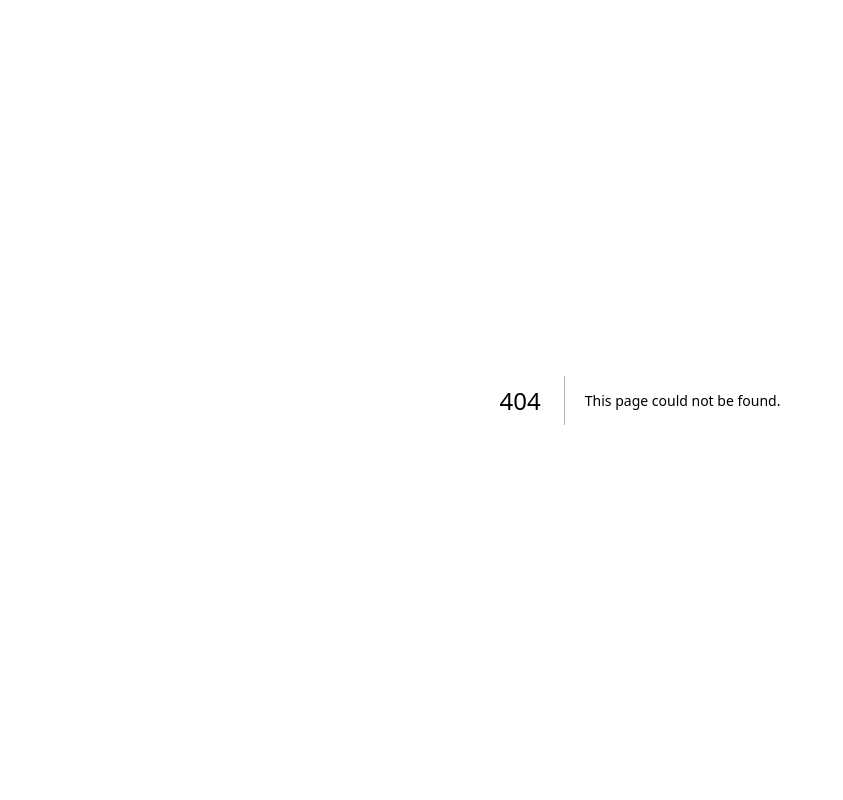
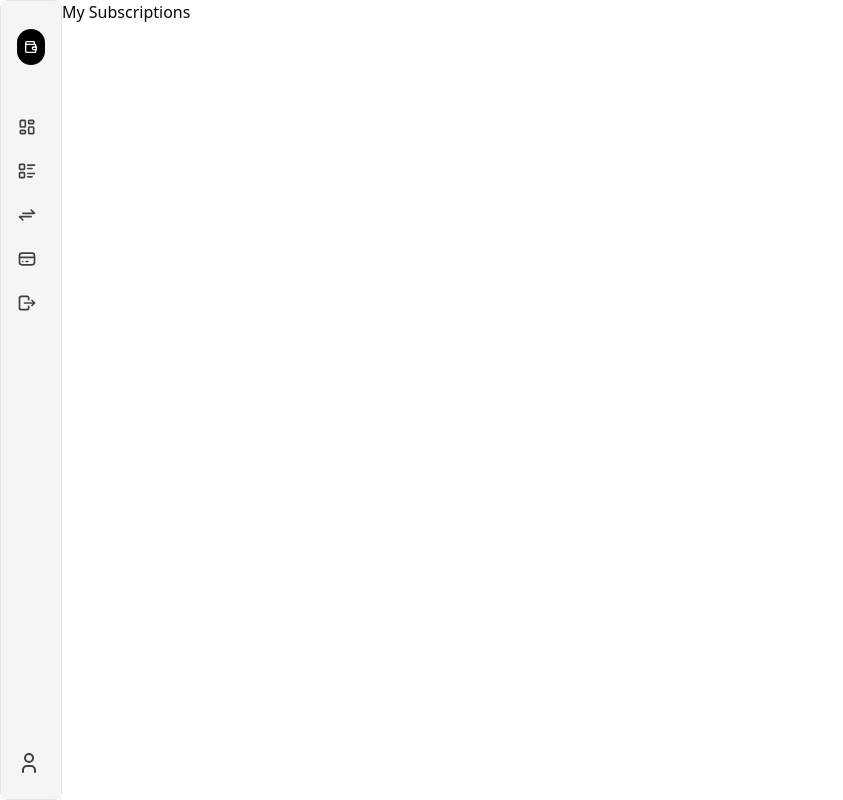
Before and after one commit to ShyamSundhar1411/Zenri-Frontend, a Next.js app: page /subscriptions in a window 1280 px wide. Before the commit this address had no page. Shown: the whole page, without its empty margins (0-843 px from the left). Built offline with nearby package versions, Linux system fonts and the light colour scheme.

Commit message:
feat: added side bar components and pages

```diff
--- a/package.json
+++ b/package.json
@@ -12,11 +12,13 @@
     "@hookform/resolvers": "^5.2.2",
     "@radix-ui/react-label": "^2.1.8",
     "@radix-ui/react-slot": "^1.2.4",
+    "@tabler/icons-react": "^3.35.0",
     "@tanstack/react-query": "^5.90.7",
     "axios": "^1.13.2",
     "class-variance-authority": "^0.7.1",
     "clsx": "^2.1.1",
     "lucide-react": "^0.553.0",
+    "motion": "^12.23.24",
     "next": "16.0.1",
     "react": "19.2.0",
     "react-dom": "19.2.0",
--- /dev/null
+++ b/src/app/accounts/page.tsx
@@ -0,0 +1,7 @@
+export default function MyAccounts(){
+    return (
+        <>
+            <h1>My Accounts</h1>
+        </>
+    )
+}
--- /dev/null
+++ b/src/app/components/side-bar.tsx
@@ -0,0 +1,127 @@
+"use client";
+import React, { useState } from "react";
+import { Sidebar, SidebarBody, SidebarLink } from "@/components/ui/sidebar";
+import {
+    IconArrowsExchange,
+
+    IconCreditCard,
+    IconLayoutDashboard,
+    IconListDetails,
+    IconLogout,
+
+    IconUser,
+
+    IconWallet,
+} from "@tabler/icons-react";
+import { motion } from "motion/react";
+import { cn } from "@/lib/utils";
+import { useAuthStore } from "@/store/auth-store";
+
+export function SideBarComponent() {
+    const user = useAuthStore((state) => state.user)
+
+    const links = [
+        {
+            label: "Dashboard",
+            href: "#",
+            icon: (
+                <IconLayoutDashboard className="h-5 w-5 shrink-0 text-neutral-700 dark:text-neutral-200" />
+            ),
+        },
+        {
+            label: "Subscriptions",
+            href: "/subscriptions",
+            icon: (
+                <IconListDetails className="h-5 w-5 shrink-0 text-neutral-700 dark:text-neutral-200" />
+            ),
+        },
+        {
+            label: "Transactions",
+            href: "/transactions",
+            icon: (
+                <IconArrowsExchange className="h-5 w-5 shrink-0 text-neutral-700 dark:text-neutral-200" />
+            ),
+        },
+        {
+            label: "Accounts",
+            href: "/accounts",
+            icon: (
+                <IconCreditCard className="h-5 w-5 shrink-0 text-neutral-700 dark:text-neutral-200" />
+            ),
+        },
+        {
+            label: "Logout",
+            href: "#",
+            icon: (
+                <IconLogout className="h-5 w-5 shrink-0 text-neutral-700 dark:text-neutral-200" />
+            ),
+        },
+    ];
+
+    const [open, setOpen] = useState(false);
+    return (
+        <div
+            className={cn(
+                "mx-auto flex  rounded-md border",
+                "h-screen",
+            )}
+        >
+            <Sidebar open={open} setOpen={setOpen}>
+                <SidebarBody className="justify-between gap-10">
+                    <div className="flex flex-1 flex-col overflow-x-hidden overflow-y-auto">
+                        {open ? <Logo /> : <LogoIcon />}
+                        <div className="mt-8 flex flex-col gap-2">
+                            {links.map((link, idx) => (
+                                <SidebarLink key={idx} link={link} />
+                            ))}
+                        </div>
+                    </div>
+                    <div>
+                        <SidebarLink
+                            link={{
+                                label: `${user ? user.userName : "Anonymous"}`,
+                                href: "#",
+                                icon: (
+                                    <IconUser className="h-6 w-6 shrink-0 text-neutral-700 dark:text-neutral-200" />
+                                ),
+                            }}
+                        />
+                    </div>
+                </SidebarBody>
+            </Sidebar>
+
+        </div>
+    );
+}
+
+export const Logo = () => {
+    return (
+        <a
+            href="#"
+            className="relative z-20 flex items-center space-x-3 p-2"
+        >
+            <div className="flex h-9 w-9 items-center justify-center rounded-xl bg-black dark:bg-white">
+                <IconWallet className="h-4 w-4 text-white dark:text-black" />
+            </div>
+
+            <motion.span
+                initial={{ opacity: 0, x: -4 }}
+                animate={{ opacity: 1, x: 0 }}
+                className="text-lg font-semibold tracking-wide text-black dark:text-white"
+            >
+                Zenri
+            </motion.span>
+        </a>
+    );
+};
+
+
+export const LogoIcon = () => {
+    return (
+        <div className="w-full flex items-center justify-center py-3">
+            <div className="flex h-9 w-9 items-center justify-center rounded-xl bg-black dark:bg-white">
+                <IconWallet className="h-4 w-4 text-white dark:text-black" />
+            </div>
+        </div>
+    );
+};
--- a/src/app/layout.tsx
+++ b/src/app/layout.tsx
@@ -5,6 +5,7 @@
 import TanstackProvider from "./components/providers/TanstackProvider";
 import { useAuthStore } from "@/store/auth-store";
 import { useEffect } from "react";
+import { SideBarComponent } from "./components/side-bar";
 
 const geistSans = Geist({
   variable: "--font-geist-sans",
@@ -23,8 +24,8 @@
 }: Readonly<{
   children: React.ReactNode;
 }>) {
-   const restoreSession = useAuthStore((state) => state.restoreSession);
-   useEffect(() => {
+  const restoreSession = useAuthStore((state) => state.restoreSession);
+  useEffect(() => {
     restoreSession();
   }, [restoreSession])
   return (
@@ -32,8 +33,21 @@
       <body
         className={`${geistSans.variable} ${geistMono.variable} antialiased`}
       >
+
+
+
         <TanstackProvider>
-          {children}
+          <div className="flex">
+
+
+            <SideBarComponent />
+
+
+            <main className="flex-1 overflow-y-auto">
+              {children}
+            </main>
+
+          </div>
         </TanstackProvider>
 
       </body>
--- /dev/null
+++ b/src/app/subscriptions/page.tsx
@@ -0,0 +1,7 @@
+export default function MySubscriptions(){
+    return (
+        <>
+            <h1>My Subscriptions</h1>
+        </>
+    )
+}
--- /dev/null
+++ b/src/app/transactions/page.tsx
@@ -0,0 +1,7 @@
+export default function MyTransactions(){
+    return (
+        <>
+            <h1>My Transactions</h1>
+        </>
+    )
+}
--- /dev/null
+++ b/src/components/ui/sidebar.tsx
@@ -0,0 +1,188 @@
+"use client";
+import { cn } from "@/lib/utils";
+import React, { useState, createContext, useContext } from "react";
+import { AnimatePresence, motion } from "motion/react";
+import { IconMenu2, IconX } from "@tabler/icons-react";
+
+interface Links {
+  label: string;
+  href: string;
+  icon: React.JSX.Element | React.ReactNode;
+}
+
+interface SidebarContextProps {
+  open: boolean;
+  setOpen: React.Dispatch<React.SetStateAction<boolean>>;
+  animate: boolean;
+}
+
+const SidebarContext = createContext<SidebarContextProps | undefined>(
+  undefined
+);
+
+export const useSidebar = () => {
+  const context = useContext(SidebarContext);
+  if (!context) {
+    throw new Error("useSidebar must be used within a SidebarProvider");
+  }
+  return context;
+};
+
+export const SidebarProvider = ({
+  children,
+  open: openProp,
+  setOpen: setOpenProp,
+  animate = true,
+}: {
+  children: React.ReactNode;
+  open?: boolean;
+  setOpen?: React.Dispatch<React.SetStateAction<boolean>>;
+  animate?: boolean;
+}) => {
+  const [openState, setOpenState] = useState(false);
+
+  const open = openProp !== undefined ? openProp : openState;
+  const setOpen = setOpenProp !== undefined ? setOpenProp : setOpenState;
+
+  return (
+    <SidebarContext.Provider value={{ open, setOpen, animate: animate }}>
+      {children}
+    </SidebarContext.Provider>
+  );
+};
+
+export const Sidebar = ({
+  children,
+  open,
+  setOpen,
+  animate,
+}: {
+  children: React.ReactNode;
+  open?: boolean;
+  setOpen?: React.Dispatch<React.SetStateAction<boolean>>;
+  animate?: boolean;
+}) => {
+  return (
+    <SidebarProvider open={open} setOpen={setOpen} animate={animate}>
+      {children}
+    </SidebarProvider>
+  );
+};
+
+export const SidebarBody = (props: React.ComponentProps<typeof motion.div>) => {
+  return (
+    <>
+      <DesktopSidebar {...props} />
+      <MobileSidebar {...(props as React.ComponentProps<"div">)} />
+    </>
+  );
+};
+
+export const DesktopSidebar = ({
+  className,
+  children,
+  ...props
+}: React.ComponentProps<typeof motion.div>) => {
+  const { open, setOpen, animate } = useSidebar();
+  return (
+    <>
+      <motion.div
+        className={cn(
+          "h-full px-4 py-4 hidden  md:flex md:flex-col bg-neutral-100 dark:bg-neutral-800 w-[300px] shrink-0",
+          className
+        )}
+        animate={{
+          width: animate ? (open ? "300px" : "60px") : "300px",
+        }}
+        onMouseEnter={() => setOpen(true)}
+        onMouseLeave={() => setOpen(false)}
+        {...props}
+      >
+        {children}
+      </motion.div>
+    </>
+  );
+};
+
+export const MobileSidebar = ({
+  className,
+  children,
+  ...props
+}: React.ComponentProps<"div">) => {
+  const { open, setOpen } = useSidebar();
+  return (
+    <>
+      <div
+        className={cn(
+          "h-10 px-4 py-4 flex flex-row md:hidden  items-center justify-between bg-neutral-100 dark:bg-neutral-800 w-full"
+        )}
+        {...props}
+      >
+        <div className="flex justify-end z-20 w-full">
+          <IconMenu2
+            className="text-neutral-800 dark:text-neutral-200"
+            onClick={() => setOpen(!open)}
+          />
+        </div>
+        <AnimatePresence>
+          {open && (
+            <motion.div
+              initial={{ x: "-100%", opacity: 0 }}
+              animate={{ x: 0, opacity: 1 }}
+              exit={{ x: "-100%", opacity: 0 }}
+              transition={{
+                duration: 0.3,
+                ease: "easeInOut",
+              }}
+              className={cn(
+                "fixed h-full w-full inset-0 bg-white dark:bg-neutral-900 p-10 z-[100] flex flex-col justify-between",
+                className
+              )}
+            >
+              <div
+                className="absolute right-10 top-10 z-50 text-neutral-800 dark:text-neutral-200"
+                onClick={() => setOpen(!open)}
+              >
+                <IconX />
+              </div>
+              {children}
+            </motion.div>
+          )}
+        </AnimatePresence>
+      </div>
+    </>
+  );
+};
+
+export const SidebarLink = ({
+  link,
+  className,
+  ...props
+}: {
+  link: Links;
+  className?: string;
+}) => {
+  const { open, animate } = useSidebar();
+  return (
+    <a
+      href={link.href}
+      className={cn(
+        "flex items-center justify-start gap-2  group/sidebar py-2",
+        className
+      )}
+      {...props}
+    >
+      {link.icon}
+
+      <motion.span
+        animate={{
+          display: animate ? (open ? "inline-block" : "none") : "inline-block",
+          opacity: animate ? (open ? 1 : 0) : 1,
+        }}
+        className="text-neutral-700 dark:text-neutral-200 text-sm group-hover/sidebar:translate-x-1 transition duration-150 whitespace-pre inline-block !p-0 !m-0"
+      >
+        {link.label}
+      </motion.span>
+    </a>
+  );
+};
```
Also changed, not shown: components.json, src/app/page.tsx (indentation only), 1 other file (tests, documents, lock files or other folders).
